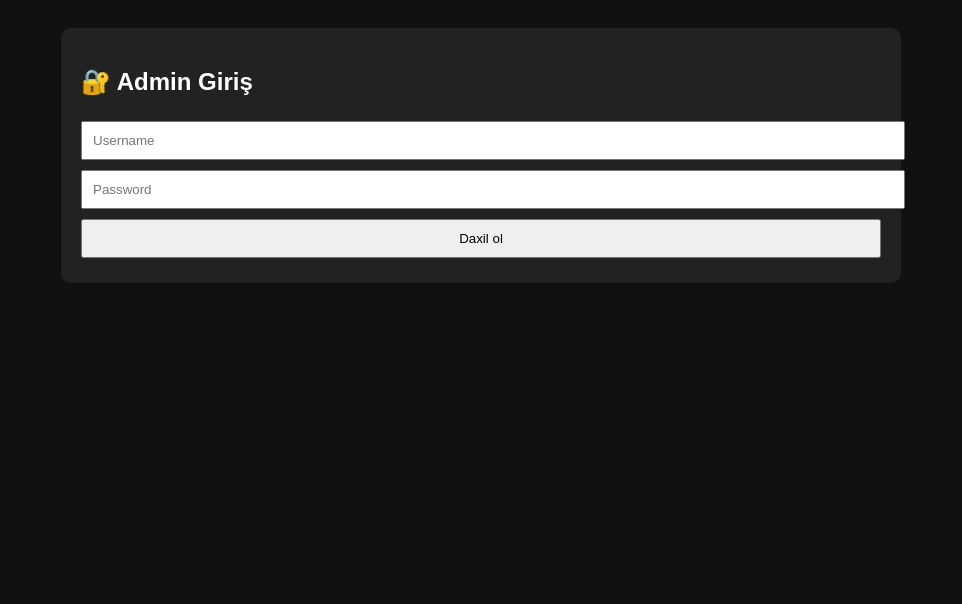
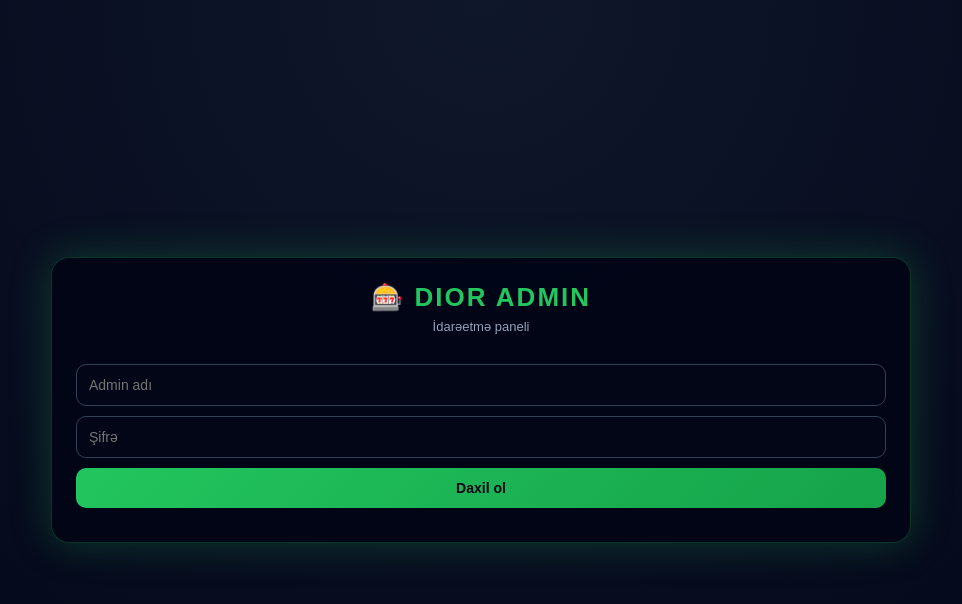
Before and after one commit to usrr12887-oss/mysite, a website: page public/admin.html in a window 1280 px wide. Shown: the whole page, without its empty margins (159-1121 px from the left). Drawn offline with Linux system fonts and the light colour scheme.

Commit message:
Update admin.html

```diff
--- a/public/admin.html
+++ b/public/admin.html
@@ -3,59 +3,130 @@
 <head>
 <meta charset="UTF-8">
 <meta name="viewport" content="width=device-width, initial-scale=1">
-<title>Admin Panel</title>
+<title>Dior Kazino – Admin Panel</title>
 
 <style>
+*{box-sizing:border-box}
 body{
-    font-family:Arial;
-    background:#111;
+    margin:0;
+    min-height:100vh;
+    font-family:Arial,Helvetica,sans-serif;
+    background:radial-gradient(circle at top,#0f172a,#020617);
     color:#fff;
+    display:flex;
+    align-items:center;
+    justify-content:center;
+}
+.container{
+    width:100%;
+    max-width:900px;
     padding:20px;
 }
-.login,.panel{
-    max-width:800px;
-    margin:auto;
-    background:#222;
-    padding:20px;
-    border-radius:10px;
+.box{
+    background:rgba(2,6,23,.95);
+    border:1px solid rgba(34,197,94,.25);
+    border-radius:18px;
+    padding:24px;
+    box-shadow:0 0 40px rgba(34,197,94,.25);
+}
+.logo{
+    text-align:center;
+    font-size:26px;
+    font-weight:bold;
+    letter-spacing:2px;
+    color:#22c55e;
+    margin-bottom:6px;
+}
+.subtitle{
+    text-align:center;
+    font-size:13px;
+    color:#94a3b8;
+    margin-bottom:20px;
 }
 input,button{
-    padding:10px;
-    margin:5px 0;
     width:100%;
+    padding:12px;
+    margin-top:10px;
+    border-radius:10px;
+    border:none;
+    font-size:14px;
+}
+input{
+    background:#020617;
+    border:1px solid #334155;
+    color:#fff;
+}
+input:focus{
+    outline:none;
+    border-color:#22c55e;
+}
+button{
+    background:linear-gradient(135deg,#22c55e,#16a34a);
+    color:#020617;
+    font-weight:bold;
+    cursor:pointer;
+}
+button:hover{opacity:.9}
+#error{
+    margin-top:10px;
+    color:#ef4444;
+    text-align:center;
+    font-size:13px;
+}
+
+/* PANEL */
+.panel{
+    display:none;
 }
 table{
     width:100%;
     border-collapse:collapse;
-    margin-top:15px;
+    margin-top:16px;
+    font-size:13px;
 }
 th,td{
-    border:1px solid #444;
-    padding:8px;
-    font-size:14px;
+    border:1px solid #334155;
+    padding:10px;
+    text-align:center;
 }
-th{background:#333}
-.good{color:#1abc9c}
-.bad{color:#e74c3c}
-#error{color:#e74c3c}
+th{
+    background:#020617;
+    color:#22c55e;
+}
+.good{color:#22c55e;font-weight:bold}
+.bad{color:#ef4444;font-weight:bold}
+
+.footer{
+    margin-top:16px;
+    text-align:center;
+    font-size:11px;
+    color:#475569;
+}
 </style>
 </head>
 
 <body>
 
-<div class="login" id="loginBox">
-    <h2>🔐 Admin Giriş</h2>
+<div class="container">
+
+    <!-- LOGIN -->
+    <div class="box login" id="loginBox">
+        <div class="logo">🎰 DIOR ADMIN</div>
+        <div class="subtitle">İdarəetmə paneli</div>
 
         <form id="loginForm">
-        <input id="username" placeholder="Username">
-        <input id="password" type="password" placeholder="Password">
+            <input id="username" placeholder="Admin adı">
+            <input id="password" type="password" placeholder="Şifrə">
             <button type="submit">Daxil ol</button>
             <div id="error"></div>
         </form>
     </div>
 
-<div class="panel" id="panel" style="display:none">
-    <h2>📊 Giriş Logları</h2>
+    <!-- PANEL -->
+    <div class="box panel" id="panel">
+        <div class="logo">📊 Giriş Logları</div>
+        <div class="subtitle">Sistem aktivliyi</div>
+
         <table>
             <thead>
                 <tr>
@@ -68,6 +139,12 @@ th{background:#333}
             </thead>
             <tbody id="logTable"></tbody>
         </table>
+
+        <div class="footer">
+            © 2026 Dior Kazino – Admin Panel
+        </div>
+    </div>
+
 </div>
 
 <script>
```
Lines whose indentation alone changed are shown as unchanged.
